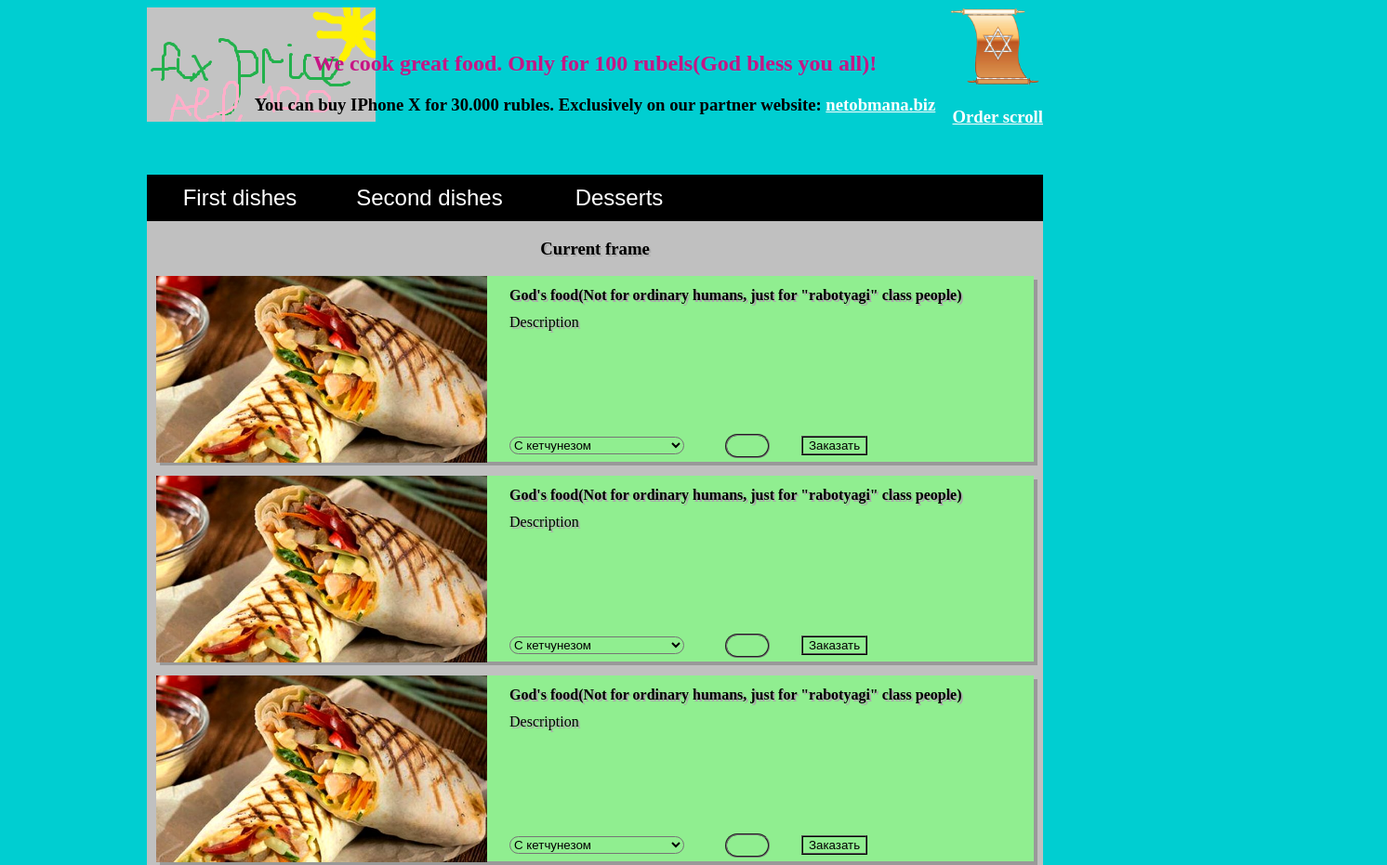
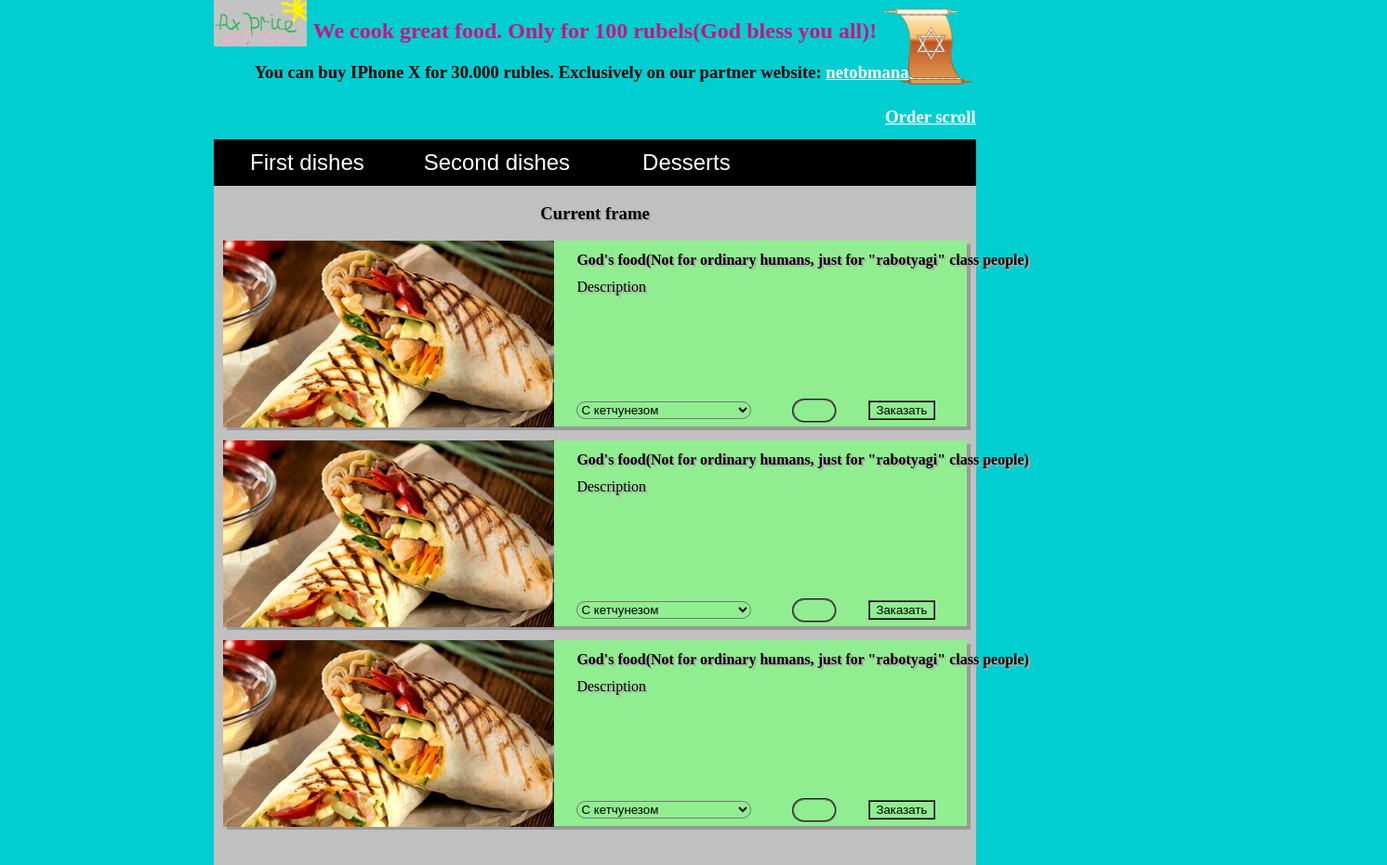
Before and after one commit to bear43/site, a plain HTML site: page index.html in a window 1280 px wide. Shown: the top 931 px of the page at 93% size, 1492 px wide, since content can reach past the window. Drawn offline with Linux system fonts and the light colour scheme.

Commit message:
Fixed scrolls

```diff
--- a/index.css
+++ b/index.css
@@ -1,38 +1,62 @@
-body
+body, html
 {
 	background-color: DarkTurquoise;
 	color: black;
+	margin: 0px;
+	padding: 0px;
+	min-height: 100vh;
+	display: grid;
+}
+body
+{
+	display: grid;
+	overflow: hidden;
 }
 #main-frame, #site-hat
 {
-	margin-left: 150px;
-	margin-right: 150px;
+	margin: 0 18vw;
 }
 #site-hat
 {
-	height: 180px;
+	height: 150px;
 }
 #company-title
 {
 	position: relative;
 	text-align: center;
-	bottom: 100px;
+	bottom: 50px;
 }
 #company-title h2
 {
 	color: MediumVioletRed;
 }
+#company-logo
+{
+	width: 100px;
+	height: 50px;
+}
+#company-logo img
+{
+	width: 100px;
+	height: 50px;
+}
 #main-frame
 {
 	background-color: silver;
-	height: 850px;
 	text-shadow: 2px 2px 0 #aaaaaa;
+	min-height: 100vh;
+	max-height: 100vh;
 }
 #buy-bought-bought
 {
 	position: relative;
 	text-align: right;
-	bottom: 235px;
+	bottom: 150px;
+}
+
+#buy-bought-bought img
+{
+	width: 100px;
 }
 
 #buttons
@@ -43,6 +67,11 @@ body
 #frame-title
 {
 	text-align: center;
+}
+
+.items
+{
+	position: inherit;
 }
 
 .xbutton
@@ -79,7 +108,8 @@ a:hover
 .item
 {
 	background-color: lightgreen;
-	height: 200px;
+	min-height: 20px;
+	max-height: 200px;
 	margin: 10px;
 	margin-top: 15px;
 	box-shadow: 4px 4px #999999
--- a/index.html
+++ b/index.html
@@ -15,7 +15,7 @@
 			<h3>You can buy IPhone X for 30.000 rubles. Exclusively on our partner website: <a href="netobmana.biz">netobmana.biz</a></h3>
 		</div>
 		<div id="buy-bought-bought">
-			<img src="resource/images/order.png" width="100"/>
+			<img src="resource/images/order.png"/>
 			<h3><a href="#order">Order scroll</a></h3>
 		</div>
 	</div>
```
